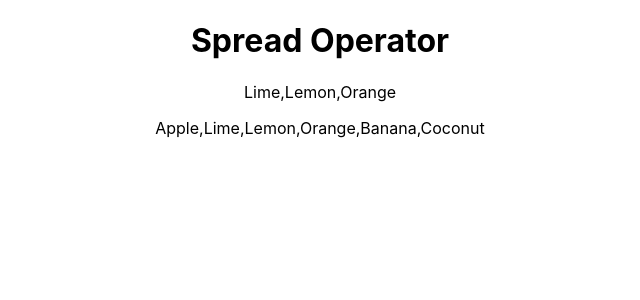
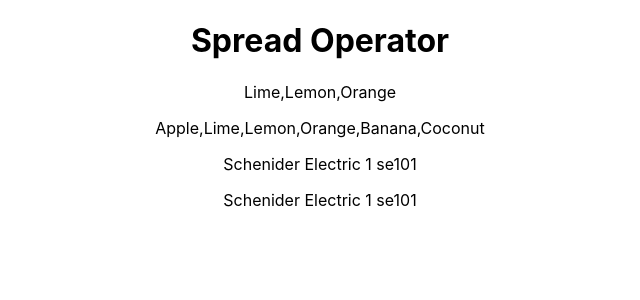
Before and after one commit to mohsinrashid64/React-Stuff, a React (Create React App) app: page / in a window 1280 px wide. Shown: the top 300 px of the page, without its empty margins (320-960 px from the left). Built offline with nearby package versions, Linux system fonts and the light colour scheme.

Commit message:
Update App.js

```diff
--- a/src/App.js
+++ b/src/App.js
@@ -19,7 +19,17 @@
   return param ;
 })
 
+const fullName = {
+  fname: "Schenider",
+  lname: "Electric"
+}
 
+const user = {
+  ...fullName,
+  id:1,
+  username: "se101"
+
+}
 function App() {
   return (
     <div className="App">
@@ -30,7 +40,12 @@
       <p>
         {fruitsVar + " "}
       </p>
-
+      <p>
+        {user["fname"] + " " + user["lname"] + " " + user["id"] + " " + user["username"] }
+      </p>
+      <p>
+        {`${user.fname}  ${user.lname} ${user.id} ${user.username} `}
+      </p>
     </div>
   );
 }
```
